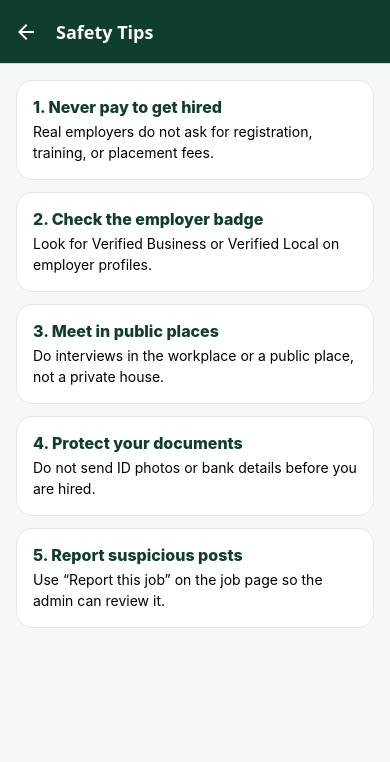
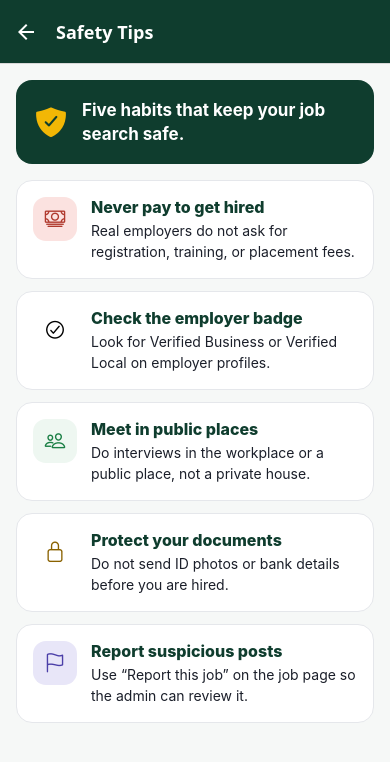
Before and after one commit to amorgadez00-code/Trabaho_Tu_Bunawan, a React Native app: screen /Safety in a window 390 px wide. Shown: the top 762 px of the page. Built offline with nearby package versions, Linux system fonts and the light colour scheme.

Commit message:
Update SafetyScreen.js

```diff
--- a/src/screens/SafetyScreen.js
+++ b/src/screens/SafetyScreen.js
@@ -1,22 +1,33 @@
 import React from 'react';
 import { ScrollView, View, Text } from 'react-native';
-import { colors } from '../theme';
+import { Ionicons } from '@expo/vector-icons';
+import { colors, radius } from '../theme';
 import { styles } from '../components/ui';
 
+// Each tip: [icon, [tint background, tint icon], title, text]. These are separate habits, not steps, so they are not numbered.
 const tips = [
-  ['Never pay to get hired', 'Real employers do not ask for registration, training, or placement fees.'],
-  ['Check the employer badge', 'Look for Verified Business or Verified Local on employer profiles.'],
-  ['Meet in public places', 'Do interviews in the workplace or a public place, not a private house.'],
-  ['Protect your documents', 'Do not send ID photos or bank details before you are hired.'],
-  ['Report suspicious posts', 'Use “Report this job” on the job page so the admin can review it.'],
+  ['cash-outline', ['#FBE2E0', '#B03A2E'], 'Never pay to get hired', 'Real employers do not ask for registration, training, or placement fees.'],
+  ['checkmark-circle-outline', [colors.blueSoft, colors.blue], 'Check the employer badge', 'Look for Verified Business or Verified Local on employer profiles.'],
+  ['people-outline', [colors.mint, colors.green], 'Meet in public places', 'Do interviews in the workplace or a public place, not a private house.'],
+  ['lock-closed-outline', [colors.goldSoft, '#8A6200'], 'Protect your documents', 'Do not send ID photos or bank details before you are hired.'],
+  ['flag-outline', ['#E8E6F8', '#4B3FA8'], 'Report suspicious posts', 'Use “Report this job” on the job page so the admin can review it.'],
 ];
 export default function SafetyScreen() {
   return (
-    <ScrollView style={styles.screen} contentContainerStyle={{ padding: 16 }}>
-      {tips.map(([t, d], i) => (
-        <View key={i} style={[styles.card, { marginBottom: 12 }]}>
-          <Text style={{ fontWeight: '800', color: colors.forest, fontSize: 16 }}>{i + 1}. {t}</Text>
-          <Text style={{ marginTop: 4, lineHeight: 21 }}>{d}</Text>
+    <ScrollView style={styles.screen} contentContainerStyle={{ padding: 16, paddingBottom: 32 }} showsVerticalScrollIndicator={false}>
+      <View style={{ backgroundColor: colors.forest, borderRadius: radius.lg, padding: 18, marginBottom: 16, flexDirection: 'row', alignItems: 'center' }}>
+        <Ionicons name="shield-checkmark" size={34} color={colors.gold} />
+        <Text style={{ flex: 1, color: '#fff', fontSize: 17, fontWeight: '700', marginLeft: 14, lineHeight: 24 }}>Five habits that keep your job search safe.</Text>
+      </View>
+      {tips.map(([icon, tint, t, d]) => (
+        <View key={t} style={[styles.card, { flexDirection: 'row', marginBottom: 12 }]}>
+          <View style={{ width: 44, height: 44, borderRadius: 13, backgroundColor: tint[0], alignItems: 'center', justifyContent: 'center', marginRight: 14 }}>
+            <Ionicons name={icon} size={22} color={tint[1]} />
+          </View>
+          <View style={{ flex: 1 }}>
+            <Text style={{ fontWeight: '800', color: colors.forest, fontSize: 16 }}>{t}</Text>
+            <Text style={{ marginTop: 3, lineHeight: 21, color: colors.ink }}>{d}</Text>
+          </View>
         </View>
       ))}
     </ScrollView>
```
